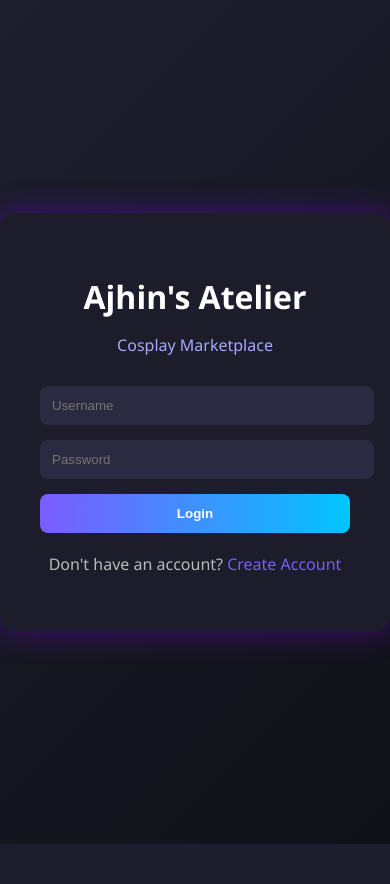
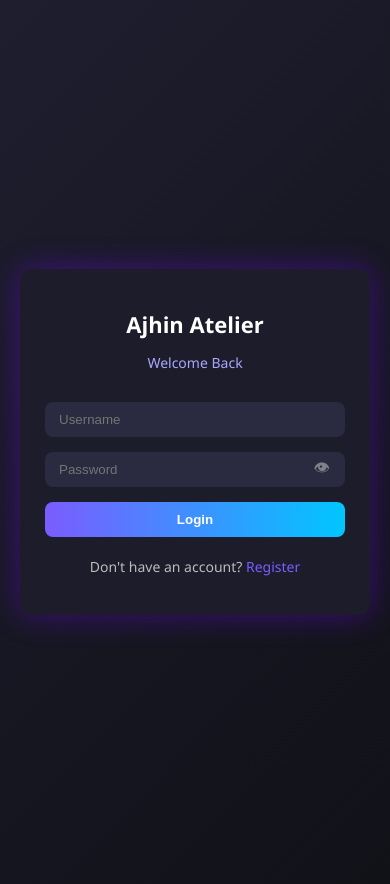
Before and after one commit to SenpoAhJin/Ajhin_Atelier, a Django app: page /login/ in a window 390 px wide. Before the commit the page ends 844 px from the top, so only its background shows below. Run offline with Django 5.2, Linux system fonts and the light colour scheme.

Commit message:
ADDED SHOW PASSWORD
fixes some minor redirectory (again)
allows to show password
added token/validation for accessing the site

```diff
--- a/backend/backend/urls.py
+++ b/backend/backend/urls.py
@@ -25,25 +25,30 @@ from core.views import cart_view, orders_view
 def dashboard_view(request):
     return render(request, 'dashboard.html')
 
+def root_redirect(request):
+    return redirect("/login/")
 
 urlpatterns = [
-    # Admin
     path('admin/', admin.site.urls),
 
-    # Front End Pages
+    # ROOT → Login
+    path("", root_redirect),
 
+    # Authentication Pages
+    path('login/', TemplateView.as_view(template_name="auth/login.html"), name='login'),
+    path('register/', TemplateView.as_view(template_name="auth/register.html"), name='register'),
 
-    path('login/', TemplateView.as_view(template_name="auth/login.html"), name='login'),
-     path('register/', TemplateView.as_view(template_name="auth/register.html"), name='register'),
+    # Dashboard Page
+    path("dashboard/", dashboard_view, name="dashboard"),
 
-    # API routes (register, login, dashboard, etc.)
+    # API Routes
     path('api/', include('core.urls')),
     path('api/stores/', include('stores.urls')),
     path("api/marketplace/", include("marketplace.urls")),
     path('api/accounts/', include('accounts.urls')),
-    path("", dashboard_view, name="dashboard"),
     path("api/orders/", include("orders.urls")),
+
+    # Template Pages
     path("orders/", orders_view, name="orders"),
     path("cart/", cart_view, name="cart"),
-
 ]
--- a/backend/static/css/login.css
+++ b/backend/static/css/login.css
@@ -5,7 +5,8 @@ body {
     display: flex;
     justify-content: center;
     align-items: center;
-    height: 100vh;
+    min-height: 100vh;
+    padding: 20px;
 }
 
 .login-container {
@@ -17,7 +18,8 @@ body {
 .login-card {
     background: #1c1c2b;
     padding: 40px;
-    width: 350px;
+    width: 100%;
+    max-width: 380px;
     border-radius: 15px;
     box-shadow: 0 0 30px rgba(120, 0, 255, 0.4);
     text-align: center;
@@ -33,14 +35,16 @@ body {
     margin-bottom: 30px;
 }
 
+/* INPUTS */
 input {
     width: 100%;
-    padding: 12px;
+    padding: 12px 15px;
     margin-bottom: 15px;
     border: none;
     border-radius: 8px;
     background: #2a2a40;
     color: white;
+    box-sizing: border-box;
 }
 
 input:focus {
@@ -48,6 +52,36 @@ input:focus {
     box-shadow: 0 0 8px #7b5cff;
 }
 
+/* PASSWORD WRAPPER */
+.password-wrapper {
+    position: relative;
+    width: 100%;
+    margin-bottom: 15px;
+}
+
+.password-wrapper input {
+    margin-bottom: 0;
+    padding-right: 45px;
+}
+
+.toggle-password {
+    position: absolute;
+    right: 15px;
+    top: 50%;
+    transform: translateY(-50%);
+    cursor: pointer;
+    font-size: 16px;
+    opacity: 0.6;
+    transition: 0.2s ease;
+    color: #bbb;
+}
+
+.toggle-password:hover {
+    opacity: 1;
+    color: #ffffff;
+}
+
+/* BUTTON */
 button {
     width: 100%;
     padding: 12px;
@@ -57,15 +91,19 @@ button {
     color: white;
     font-weight: bold;
     cursor: pointer;
+    transition: 0.2s ease;
 }
 
 button:hover {
     opacity: 0.9;
+    transform: translateY(-1px);
 }
 
+/* REGISTER TEXT */
 .register-text {
     margin-top: 20px;
     color: #bbb;
+    font-size: 14px;
 }
 
 .register-text a {
@@ -73,7 +111,36 @@ button:hover {
     text-decoration: none;
 }
 
+.register-text a:hover {
+    text-decoration: underline;
+}
+
 .error {
-    color: red;
+    color: #ff4d4d;
     margin-top: 10px;
+    font-size: 14px;
 }
+
+/* MOBILE RESPONSIVENESS */
+@media (max-width: 480px) {
+    .login-card {
+        padding: 25px;
+        border-radius: 12px;
+    }
+
+    .logo {
+        font-size: 22px;
+    }
+
+    .subtitle {
+        font-size: 14px;
+    }
+
+    input {
+        padding: 10px 14px;
+    }
+
+    button {
+        padding: 10px;
+    }
+}
--- a/backend/templates/auth/login.html
+++ b/backend/templates/auth/login.html
@@ -1,28 +1,31 @@
 {% load static %}
 <!DOCTYPE html>
-<html lang="en">
+<html>
 <head>
-    <meta charset="UTF-8">
-    <title>Ajhin Atelier | Login</title>
+    <title>Login - Ajhin Atelier</title>
     <link rel="stylesheet" href="{% static 'css/login.css' %}">
 </head>
 <body>
 
 <div class="login-container">
     <div class="login-card">
-            <h1 class="logo">Ajhin's Atelier</h1>
-            <p class="subtitle">Cosplay Marketplace</p>
+        <h1 class="logo">Ajhin Atelier</h1>
+        <p class="subtitle">Welcome Back</p>
 
         <form id="loginForm">
             <input type="text" id="username" placeholder="Username" required>
+
+            <div class="password-wrapper">
                 <input type="password" id="password" placeholder="Password" required>
+                <span class="toggle-password" data-target="password">👁</span>
+            </div>
 
             <button type="submit">Login</button>
         </form>
 
         <p class="register-text">
             Don't have an account?
-                <a href="/register/">Create Account</a>
+            <a href="/register/">Register</a>
         </p>
 
         <p id="error-message" class="error"></p>
```
Also changed, not shown: backend/static/js/login.js (+37 -3 lines), backend/static/js/register.js (+15 -0 lines), backend/templates/auth/register.html (+8 -4 lines), backend/db.sqlite3. Lines whose indentation alone changed are shown as unchanged.
